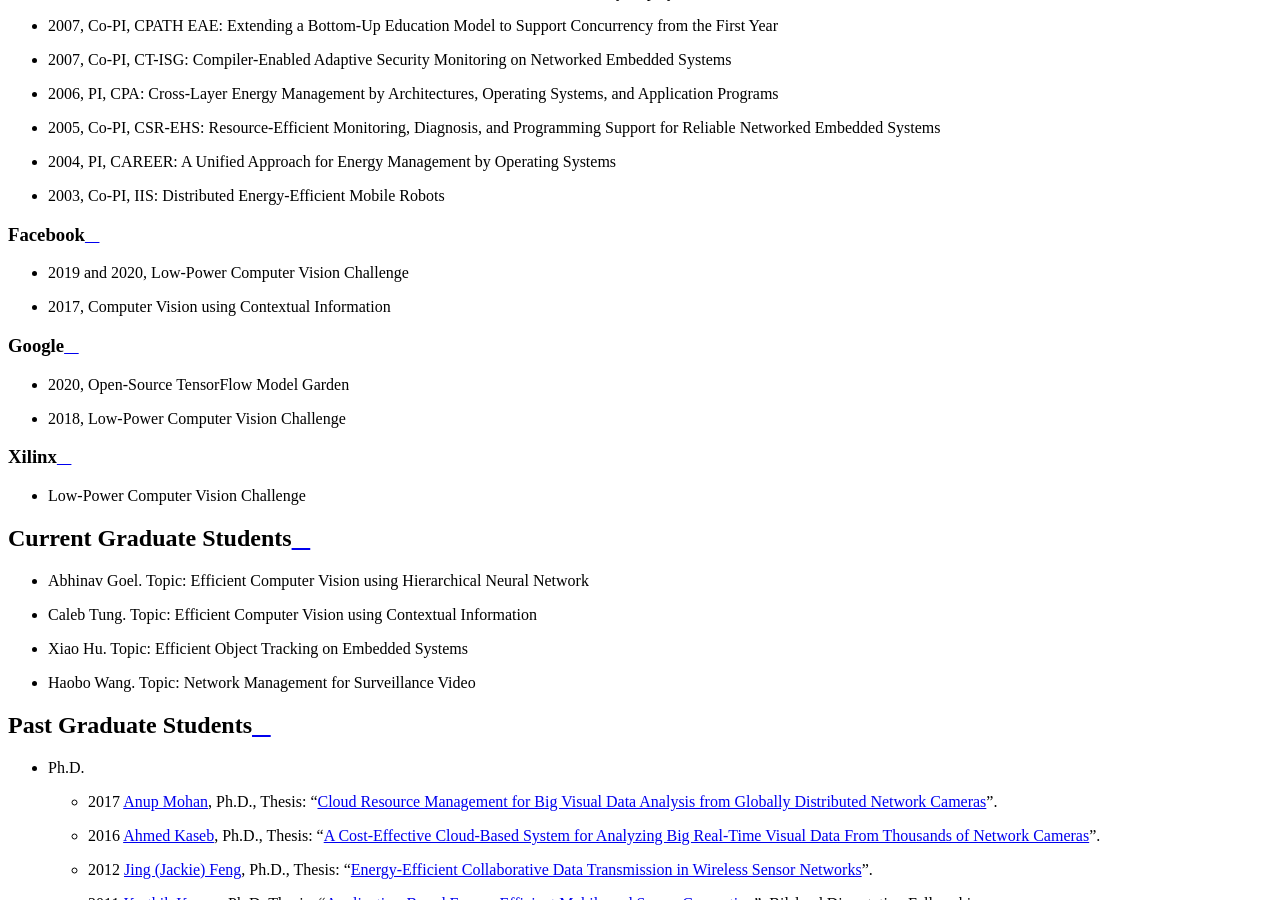
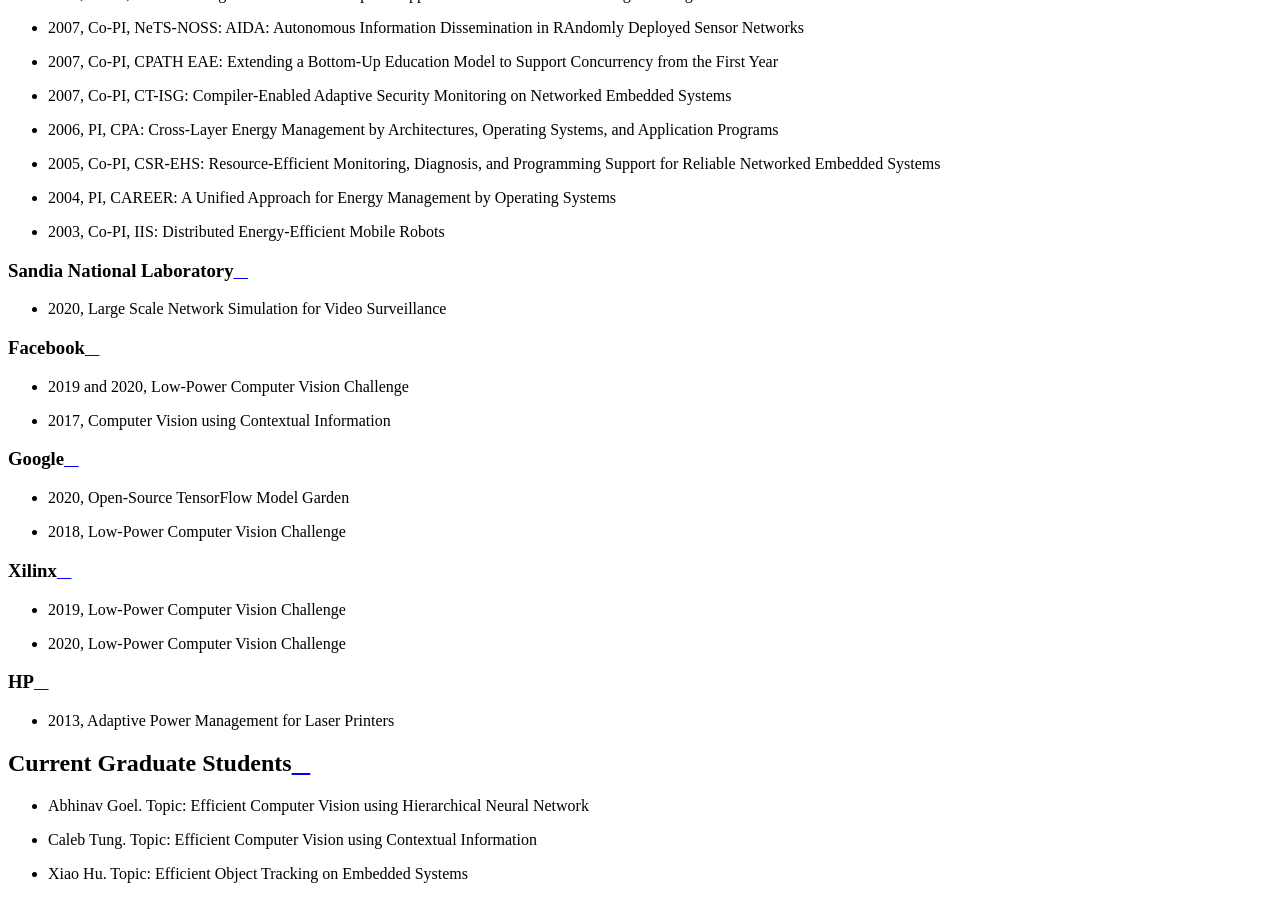
Before and after one commit to luyunghsiang/yhluweb, a Sphinx documentation site: the page built from source/research.rst, in a window 1280 px wide and 900 px high, scrolled down 1406 px. Built offline with Sphinx 7.4.7 and the Read the Docs theme 2.0.0, drawn with Linux system fonts in a browser that asks for light colours; some of the changed text lies outside the part shown.

Commit message:
add HP project

```diff
--- a/source/research.rst
+++ b/source/research.rst
@@ -77,6 +77,11 @@
 
 - 2003, Co-PI, IIS: Distributed Energy-Efficient Mobile Robots
 
+Sandia National Laboratory
+^^^^^^^^^^^^^^^^^^^^^^^^^^
+
+- 2020, Large Scale Network Simulation for Video Surveillance
+
 
 Facebook
 ^^^^^^^^
@@ -97,7 +102,14 @@
 Xilinx
 ^^^^^^
 
-- Low-Power Computer Vision Challenge
+- 2019, Low-Power Computer Vision Challenge
+
+- 2020, Low-Power Computer Vision Challenge
+
+HP
+^^
+
+- 2013, Adaptive Power Management for Laser Printers
 
 
 Current Graduate Students
```
